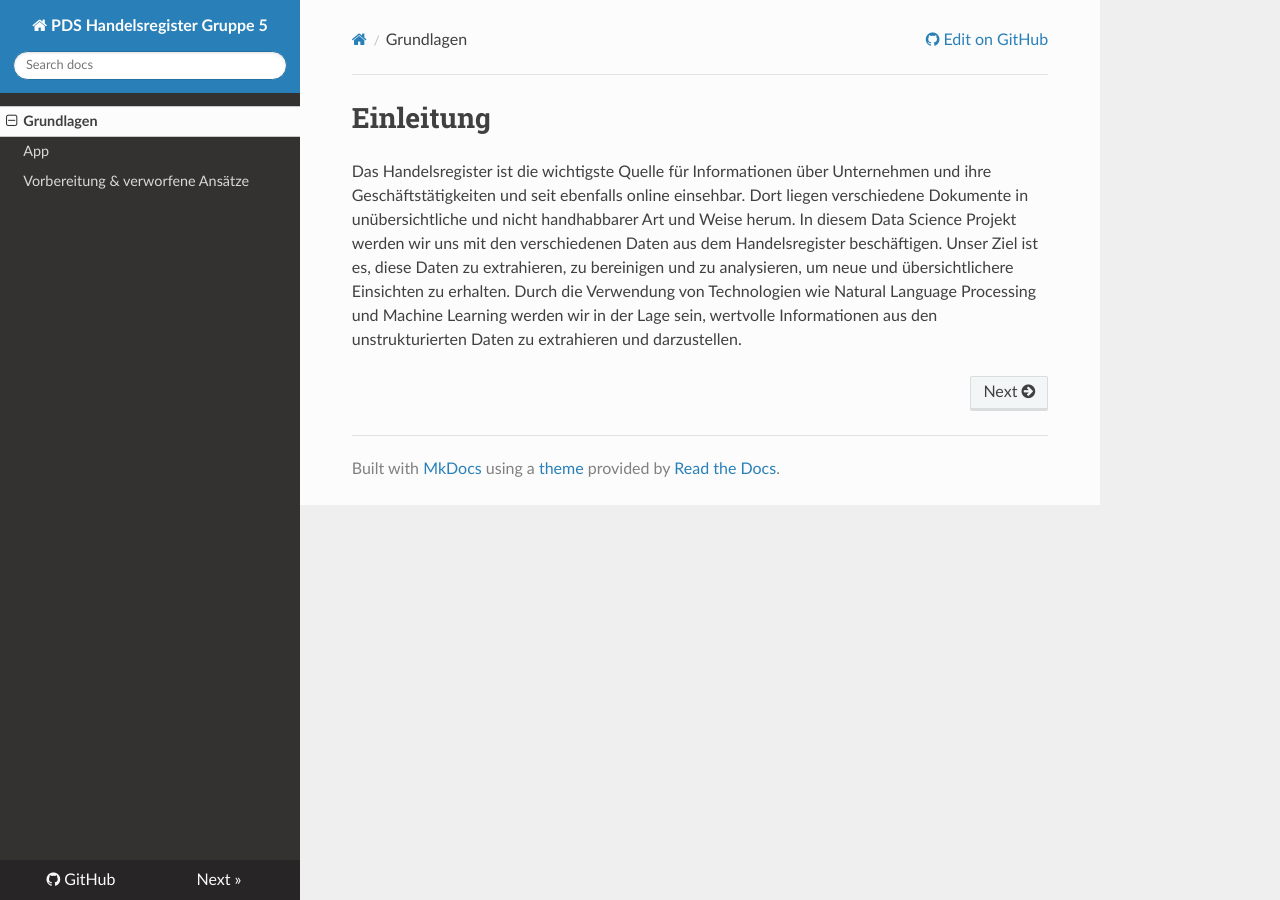
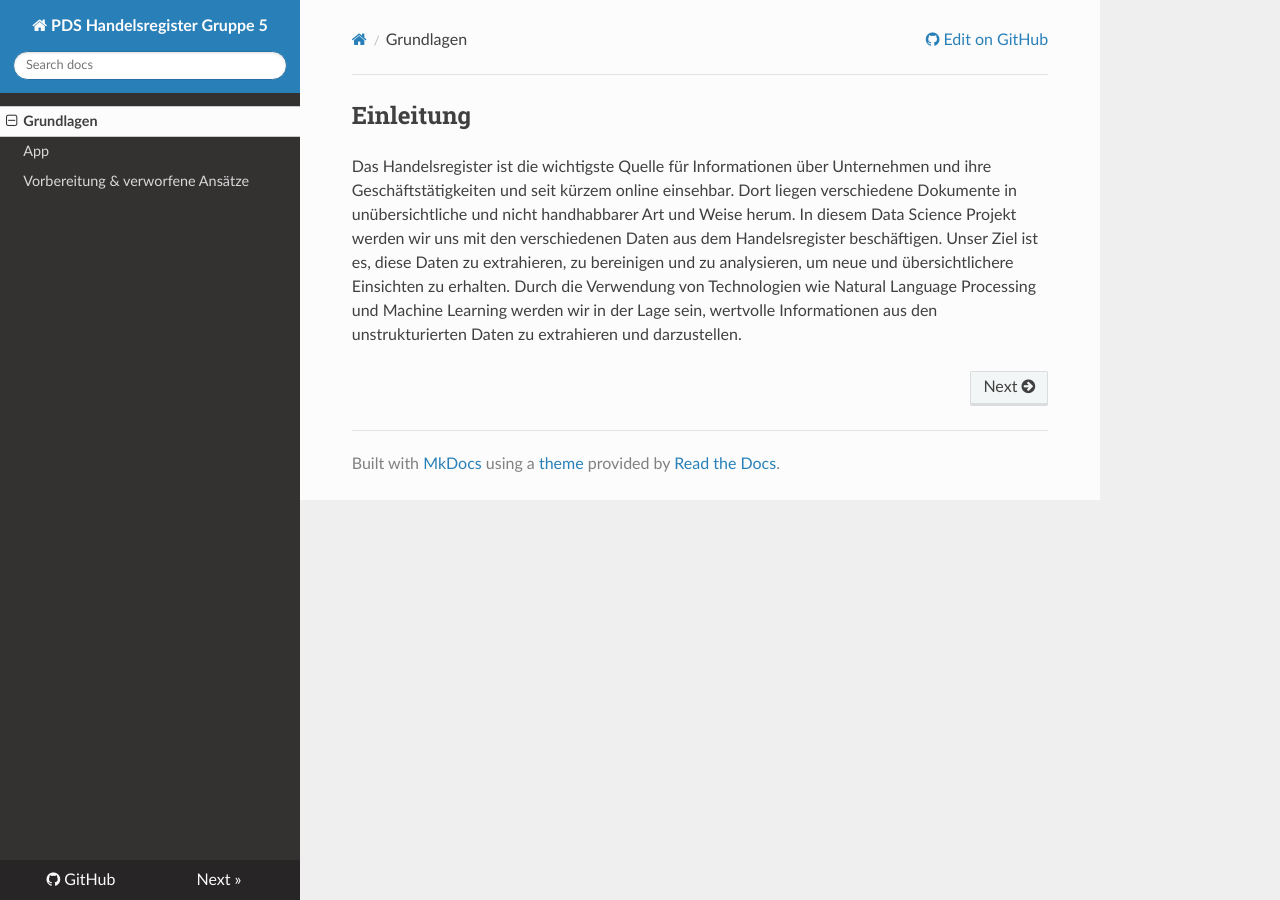
Before and after one commit to joschikahn/DokuPdsHandelsregisterGroup5, an MkDocs documentation site: the page built from docs/index.md, in a window 1280 px wide. Built offline with MkDocs 1.6.1, drawn with Linux system fonts in a browser that asks for light colours; nearby versions of some CDN libraries.

Commit message:
Erste Dokumentationen und Gliederung angepasst

```diff
--- a/docs/index.md
+++ b/docs/index.md
@@ -1,5 +1,5 @@
-# Einleitung
+## Einleitung
 
-Das Handelsregister ist die wichtigste Quelle für Informationen über Unternehmen und ihre Geschäftstätigkeiten und seit ebenfalls online einsehbar.
+Das Handelsregister ist die wichtigste Quelle für Informationen über Unternehmen und ihre Geschäftstätigkeiten und seit kürzem online einsehbar.
 Dort liegen verschiedene Dokumente in unübersichtliche und nicht handhabbarer Art und Weise herum.
 In diesem Data Science Projekt werden wir uns mit den verschiedenen Daten aus dem Handelsregister beschäftigen. Unser Ziel ist es, diese Daten zu extrahieren, zu bereinigen und zu analysieren, um neue und übersichtlichere Einsichten zu erhalten. Durch die Verwendung von Technologien wie Natural Language Processing und Machine Learning werden wir in der Lage sein, wertvolle Informationen aus den unstrukturierten Daten zu extrahieren und darzustellen.
```
